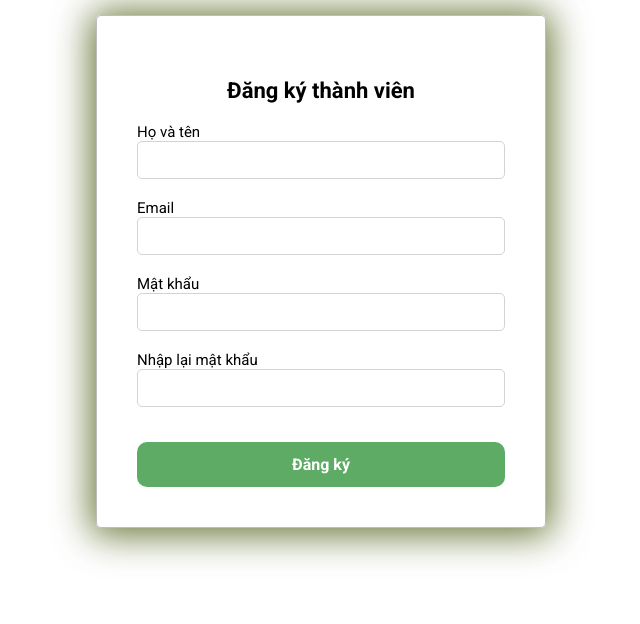
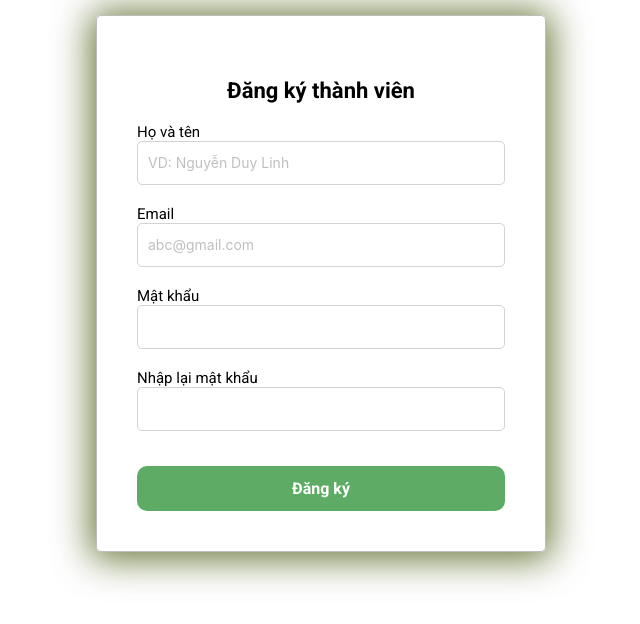
Before and after one commit to DUYLINH1402/VTI-web-demo, a React (Vite) app: page /rigister in a window 1280 px wide. Shown: the top 624 px of the page, without its empty margins (319-959 px from the left). Built offline with nearby package versions, Linux system fonts and the light colour scheme.

Commit message:
Update RigisterForm.jsx

```diff
--- a/src/components/LoginPage/RigisterForm/RigisterForm.jsx
+++ b/src/components/LoginPage/RigisterForm/RigisterForm.jsx
@@ -1,9 +1,16 @@
 import './rigisterForm.scss';
-import { useState } from 'react';
+import { useRef, useState } from 'react';
+import { Input } from 'antd';
+import { APIEndPoin } from './../../Util/API';
+import {  useNavigate } from 'react-router-dom';
 
+
+import axios from 'axios';
 export const RigisterForm = () => {
   // Đối tượng Validator
   const [inputElement, setInputElement] = useState(false);
+  const navigate = useNavigate();
+
   function Validator(options) {
     // HÀM THỰC HIỆN VALIDATE
     function validate(inputElement, rule) {
@@ -52,7 +59,7 @@ export const RigisterForm = () => {
       selector: selector,
       // Sẽ viết hàm kiểm tra người dùng đã nhập hay chưa tại đây
       test: function (value) {
-          return value.trim() ? null : 'Vui lòng nhập trường này';
+        return value.trim() ? null : 'Vui lòng nhập họ và tên';
       },
     };
   };
@@ -90,6 +97,32 @@ export const RigisterForm = () => {
       Validator.minLength('#password', 6),
     ],
   });
+  const fullNameRef = useRef(null);
+  const emailRef = useRef(null);
+  const passwordRef = useRef(null);
+  const passwordConfirmationRef = useRef(null);
+
+  const handleSubmit = () => {
+    const obj = {
+      // Vì dùng thẻ input để nhận dữ liệu nên cần .input.value
+      fullName: fullNameRef.current.input.value,
+      email: emailRef.current.input.value,
+      password: passwordRef.current.input.value,
+      passwordConfirmation: passwordConfirmationRef.current.input.value,
+    };
+    // debugger;
+    // console.log('obj: ', obj);
+    axios
+      // Truyền obj vào method POST và truyền đúng URL
+      .post(APIEndPoin + 'user', obj)
+      .then((response) => {
+        alert('Đăng ký thành công!');
+        navigate('/login');
+      })
+      .catch(() => {
+        alert('Đã xảy ra lỗi!');
+      });
+  };
   return (
     <>
       <div className="rigister-form">
@@ -98,9 +131,11 @@ export const RigisterForm = () => {
 
           <div className="input-group ">
             <label className="label">Họ và tên</label>
-              <input
+            <Input
               // value={error}
               onBlur={(e) => setInputElement(e.target.value)}
+              name='fullname'
+              ref={fullNameRef}
               type="text"
               id="fullname"
               className="input"
@@ -110,8 +145,10 @@ export const RigisterForm = () => {
           </div>
           <div className="input-group ">
             <label className="label">Email</label>
-              <input
+            <Input
               onBlur={(e) => setInputElement(e.target.value)}
+              name='email'
+              ref={emailRef}
               type="text"
               id="email"
               className="input"
@@ -121,8 +158,10 @@ export const RigisterForm = () => {
           </div>
           <div className="input-group ">
             <label className="label">Mật khẩu</label>
-              <input
+            <Input
               onBlur={(e) => setInputElement(e.target.value)}
+              name='password'
+              ref={passwordRef}
               type="password"
               id="password"
               className="input"
@@ -131,15 +170,18 @@ export const RigisterForm = () => {
           </div>
           <div className="input-group ">
             <label className="label">Nhập lại mật khẩu</label>
-              <input
+            <Input
               onBlur={(e) => setInputElement(e.target.value)}
+              name='passwordConfirmation'
+              ref={passwordConfirmationRef}
               type="password"
               id="password-confirmation"
               className="input"
             />
             <span className="error-message invalid"></span>
           </div>
-            <button className="button" type="submit">
+          <button className="button" type="submit"
+            onClick={handleSubmit}>
             Đăng ký
           </button>
         </form>
```
Lines whose indentation alone changed are shown as unchanged.
